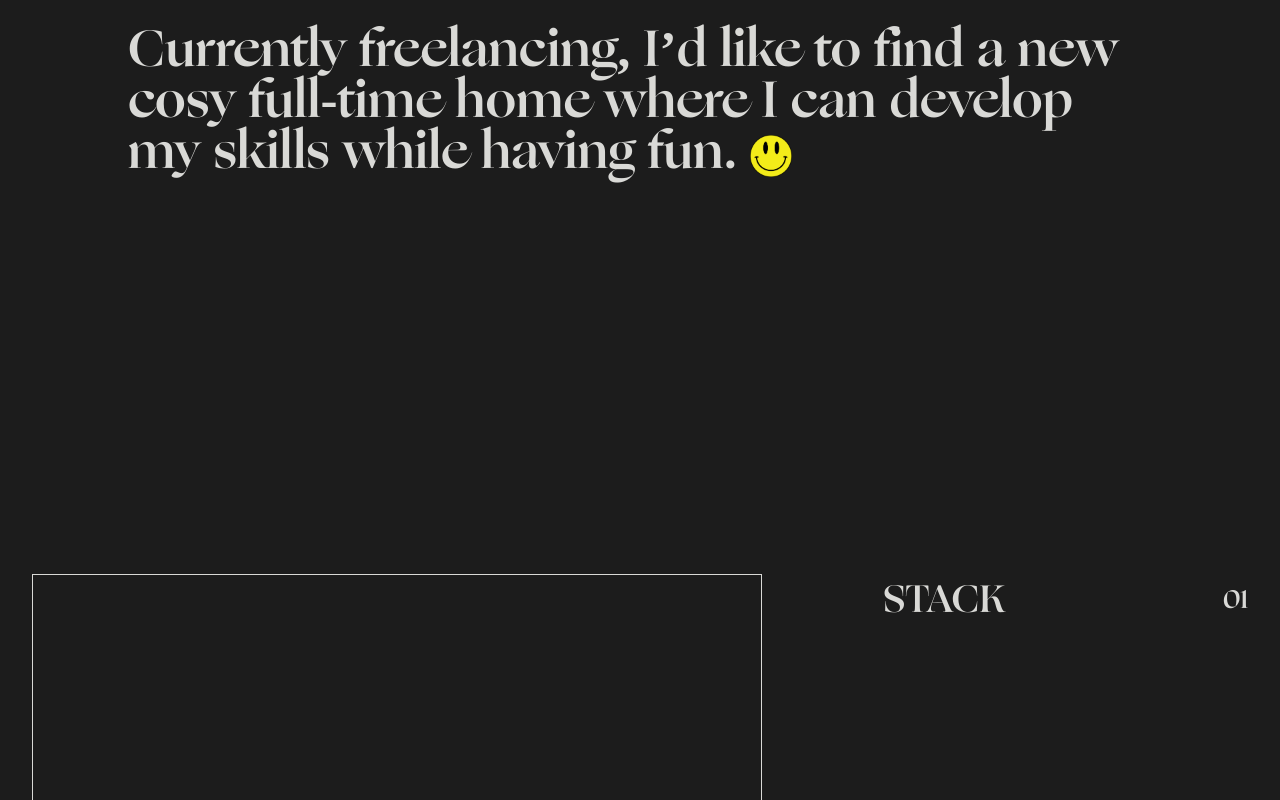
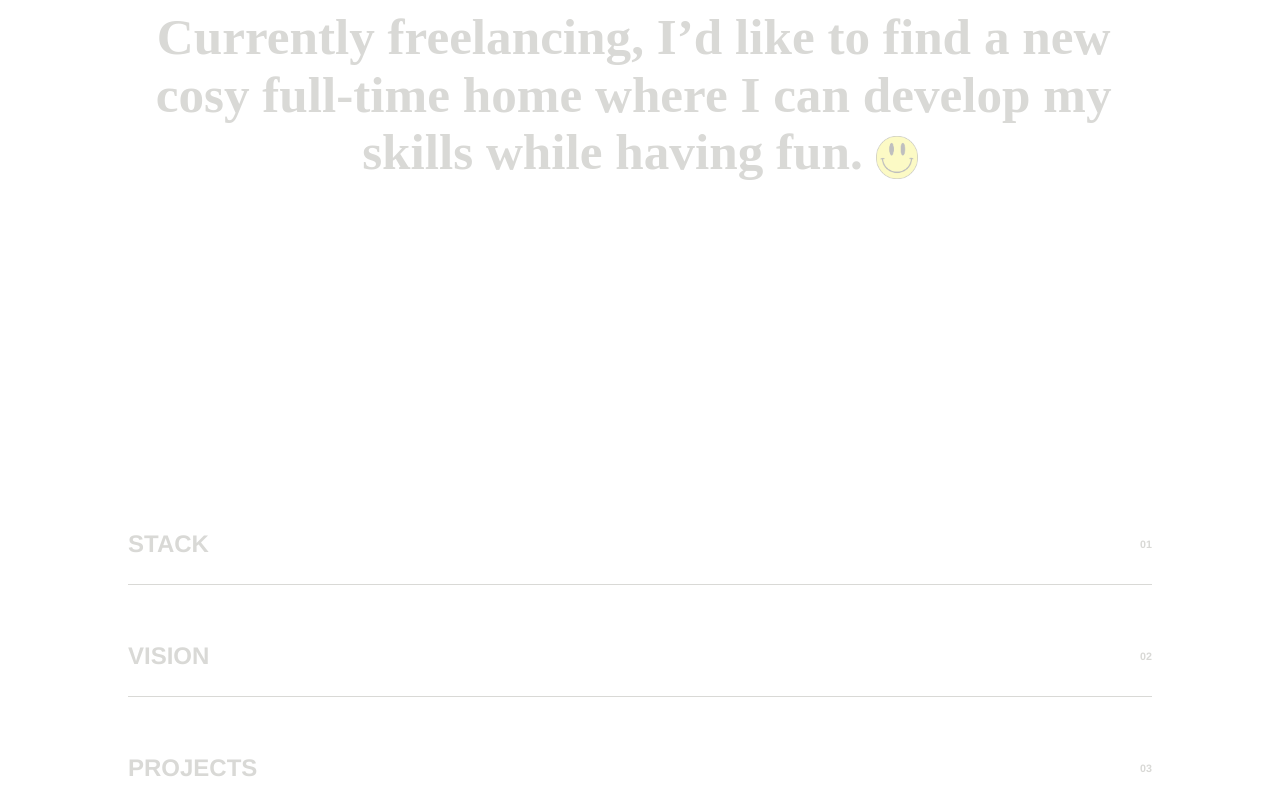
Before and after one commit to MTLY-1610/CV2023, a Next.js app: page / in a window 1280 px wide. Shown: the part 440-1240 px from the top of the page. Built offline with nearby package versions, Linux system fonts and the light colour scheme.

Commit message:
collapsable elements in section

```diff
--- a/src/components/hero/Hero.module.css
+++ b/src/components/hero/Hero.module.css
@@ -1,17 +1,4 @@
-  @font-face {
-    font-family: 'Ogg';
-    src: url('../../../public/fonts/Ogg-Bold.woff2') format('woff2');
-    font-weight: bold;
-    font-style: normal;
-    font-display: swap;
-  }
-  @font-face {
-    font-family: 'Ogg';
-    src: url('../../../public/fonts/Ogg-BoldItalic.woff2') format('woff2');
-    font-weight: bold;
-    font-style: italic;
-    font-display: swap;
-  }
+
 
   /* _________________________________________________________________________ */
 
@@ -47,6 +34,7 @@
   }
 
   .hero__pitch {
+    top: 20%;
     font:  bold  4vw/1em 'Ogg';
     display: flex;
     flex-direction: column;
@@ -54,6 +42,8 @@
     gap: .5em;
     padding:2rem;
     position: absolute;
+    text-align:center;
+    line-height:4.5vw;
   }
 
   .hero__word {
@@ -63,6 +53,7 @@
     display: inline-block;
     margin-right: 1vw;
 
+
   }
 
   .hero__image {
@@ -70,6 +61,7 @@
     vertical-align: middle;
     width: 3.3vw;
     height:auto;
+    opacity: .25;
   }
 
 
@@ -95,8 +87,10 @@
       font-size:30px;
     }
     .hero__pitch {
+      top:23%;
       width:100%;
       font-size:25px;
+      line-height: 30px;
     }
     .hero__image {
       display: inline-block;
--- a/src/components/horizSection/HorizSection.module.css
+++ b/src/components/horizSection/HorizSection.module.css
@@ -1,17 +1,4 @@
-@font-face {
-  font-family: 'Ogg';
-  src: url('../../../public/fonts/Ogg-Bold.woff2') format('woff2');
-  font-weight: bold;
-  font-style: normal;
-  font-display: swap;
-}
-@font-face {
-  font-family: 'Ogg';
-  src: url('../../../public/fonts/Ogg-BoldItalic.woff2') format('woff2');
-  font-weight: bold;
-  font-style: italic;
-  font-display: swap;
-}
+
 .scroll_section__outer {
     overflow: hidden;
 
@@ -33,15 +20,4 @@
     display: flex;
     justify-content: center;
     align-items: center;
-    font:  bold  4vw/1em 'Ogg';
-    color: var(--coolGray1c);
-    text-transform:uppercase;
-
   }
-
-  /* .scroll-section h3 {
-    color: var(--primaryTextColor);
-    letter-spacing: var(--headlineMedium);
-    font-size: var(--headlineMedium);
-    text-transform: uppercase;
-  } */
--- a/src/components/horizSection/sectionOne/SectionOne.js
+++ b/src/components/horizSection/sectionOne/SectionOne.js
@@ -1,32 +1,101 @@
-import React, { useRef, useEffect } from "react";
+import React, { useState, useRef } from "react";
 import gsap from "gsap";
-import ScrollTrigger from "gsap/dist/ScrollTrigger";
-import styles from './SectionOne.module.css'
+import styles from './SectionOne.module.css';
 
 const SectionOne = () => {
+    const [activeIndex, setActiveIndex] = useState(null);
+    const refs = useRef([]);
+
+    const toggleContent = (index) => {
+        const currentElement = refs.current[index];
+
+        if (activeIndex === index) {
+            // Close the currently active section
+            gsap.to(currentElement, {
+                height: 0,
+                opacity: 0,
+                duration: 0.6,
+                ease: "power2.inOut",
+            });
+            setActiveIndex(null);
+        } else {
+            // Close the previously active section
+            if (activeIndex !== null) {
+                const previousElement = refs.current[activeIndex];
+                gsap.to(previousElement, {
+                    height: 0,
+                    opacity: 0,
+                    duration: 0.6,
+                    ease: "power2.inOut",
+                });
+            }
+
+            // Open the clicked section
+            gsap.set(currentElement, { height: "auto", opacity: 1 });
+            const autoHeight = currentElement.scrollHeight; // Get natural height
+
+            gsap.fromTo(
+                currentElement,
+                { height: 0, opacity: 0 },
+                {
+                    height: '10vh',
+                    opacity: 1,
+                    duration: 0.6,
+                    ease: "power2.inOut",
+                }
+            );
+
+            setActiveIndex(index);
+        }
+    };
+
     return (
         <div className={styles.section__wrapper}>
-            <div className={styles.section__inner__wrapper_1}>
-                <div className={styles.section__inner__wrapper__top}>
-                    <div className={styles.inner__wrapper__top__left}>
+            <div className={styles.collaps__wrapper}>
+                <div className={styles.collaps__one}>
+                    <div className={styles.collaps__content} onClick={() => toggleContent(1)}>
+                        <h1>STACK</h1>
+                        <h6>01</h6>
                     </div>
-                    <div className={styles.inner__wrapper__top__right}>
-                        <div className={styles.left__collaps__1}>
-                            <h2>
-                                STACK
-                            </h2>
-                            <p>01</p>
-                        </div>
-                        <div className={styles.left__collaps__2}></div>
-                        <div className={styles.left__collaps__3}></div>
+                    <div
+                        ref={(el) => (refs.current[1] = el)}
+                        className={styles.collaps__one__paragraph}
+                        style={{ overflow: 'hidden', height: 0, opacity: 0 }}
+                    >
+                        HTML, CSS, SCSS, Tailwind, Javascript, Typescript, Next, React, Angular, Vue, Nexus, Python (basics), Mysql, MongoDB, Express, Node, MERN, CERN, GIT.
                     </div>
-                </div>
-                <div className={styles.section__name}>
-                    <h1>UI
-                        development</h1>
+                    <div className={styles.separator}></div>
                 </div>
 
+                <div className={styles.collaps__two}>
+                    <div className={styles.collaps__content} onClick={() => toggleContent(2)}>
+                        <h1>VISION</h1>
+                        <h6>02</h6>
+                    </div>
+                    <div
+                        ref={(el) => (refs.current[2] = el)}
+                        className={styles.collaps__two__paragraph}
+                        style={{ overflow: 'hidden', height: 0, opacity: 0 }}
+                    >
+                        HTML, CSS, SCSS, Tailwind, Javascript, Typescript, Next, React, Angular, Vue, Nexus, Python (basics), Mysql, MongoDB, Express, Node, MERN, CERN, GIT.
+                    </div>
+                    <div className={styles.separator}></div>
+                </div>
 
+                <div className={styles.collaps__three}>
+                    <div className={styles.collaps__content} onClick={() => toggleContent(3)}>
+                        <h1>PROJECTS</h1>
+                        <h6>03</h6>
+                    </div>
+                    <div
+                        ref={(el) => (refs.current[3] = el)}
+                        className={styles.collaps__three__paragraph}
+                        style={{ overflow: 'hidden', height: 0, opacity: 0 }}
+                    >
+                        HTML, CSS, SCSS, Tailwind, Javascript, Typescript, Next, React, Angular, Vue, Nexus, Python (basics), Mysql, MongoDB, Express, Node, MERN, CERN, GIT.
+                    </div>
+                    <div className={styles.separator}></div>
+                </div>
             </div>
         </div>
     );
--- a/src/components/horizSection/sectionOne/SectionOne.module.css
+++ b/src/components/horizSection/sectionOne/SectionOne.module.css
@@ -1,3 +1,6 @@
+
+
+
 .section__wrapper{
     display:flex;
     flex-direction: column;
@@ -5,58 +8,69 @@
     height: 100%;
     background-color: none;
     align-items: center;
-    justify-content:center;
+    justify-content:space-between;
+    background: white;
+    padding-top: 10%;
+
 }
-.section__name{
+/* .section__name{
     display: flex;
-    font-size: var(--headlineBig);
+    width: 100%;
+    align-items: center;
+    justify-content: center;
+    font-family: 'Slussen-Extended';
+    font-size: 10vw;
+
+} */
+.collaps__wrapper{
+    width: 100%;
+    min-height: 50%;
+    display: flex;
+    flex-direction: column;
+    font-family: 'Helvetica Neue';
+    align-items: center;
+    justify-content: space-around;
+
+}
+.collaps__one, .collaps__two, .collaps__three{
+    width: 80%;
+    min-height: 10vh;
+    display: flex;
+    flex-direction: column;
+    font-family: 'Helvetica Neue';
+    align-items: center;
+    justify-content: space-between;
+
+}
+.collaps__content{
+    width: 100%;
+    height:10vh;
+    display: flex;
+    flex-direction: row;
+    font-family: 'Helvetica Neue';
+    align-items: center;
+    justify-content: space-between;
+
+}
+.separator{
+  width: 100%;
+  height: 1px;
+  background-color: var(--coolGray1c);
+  transform-origin: center;
+}
+.collaps__one__paragraph, .collaps__two__paragraph, .collaps__three__paragraph {
+    display: flex;
+    align-items: center;
+    justify-content: flex-end;
+    width: 100%;
+    color: var(--coolGray1c)
+
+
+    /* opacity: 0;
+    visibility: hidden;
+    transition: opacity 0.3s ease, visibility 0.3s ease; */
 }
 
-.section__inner__wrapper_1{
-    display:flex;
-    flex-direction: column;
-    align-items: center;
-    justify-content:center;
-    width: 100vw;
-    height: 70vh;
-    padding: 2rem;
-}
-.section__inner__wrapper__top{
-    display:flex;
-    flex-direction: row;
-    align-items: center;
-    justify-content:space-between;
-    width: 100%;
-    height: 50vh;
+.collaps__one__paragraph:target {
 
 }
-
-.inner__wrapper__top__left{
-    display:flex;
-    flex-direction: column;
-    align-items: center;
-    justify-content:center;
-    width: 60%;
-    height: 40vh;
-    border:1px solid var(--coolGray1c);
-}
-
-.inner__wrapper__top__right{
-    display:flex;
-    flex-direction: column;
-    align-items: center;
-    justify-content:flex-start;
-    width: 30%;
-    height: 40vh;
-    /* border:1px solid var(--coolGray1c); */
-
-}
-
-.left__collaps__1, .left__collaps__2, .left__collaps__3{
-    display: flex;
-    width: 100%;
-    flex-direction: row;
-    align-items: center;
-    justify-content: space-between;
-    font-size: var(--headlineMedium);
-}
--- a/src/styles/globals.css
+++ b/src/styles/globals.css
@@ -1,13 +1,99 @@
+@font-face {
+  font-family: 'Ogg-bold';
+  src: url('../../public/fonts/Ogg-Bold.woff2') format('woff2');
+  font-weight: bold;
+  font-style: normal;
+  font-display: swap;
+}
+@font-face {
+  font-family: 'Ogg-bold-ita';
+  src: url('../../public/fonts/Ogg-BoldItalic.woff2') format('woff2');
+  font-weight: bold;
+  font-style: italic;
+  font-display: swap;
+}
+@font-face {
+  font-family: 'Helvetica Neue';
+  src: url('../../public/fonts/HelveticaNeue-Black.woff2') format('woff2');
+  font-weight: 900;
+  font-style: normal;
+  font-display: swap;
+}
+@font-face {
+  font-family: 'Helvetica Neue';
+  src: url('../../public/fonts/HelveticaNeue-Bold.woff2') format('woff2');
+  font-weight: bold;
+  font-style: normal;
+  font-display: swap;
+}
+@font-face {
+  font-family: 'Helvetica Neue';
+  src: url('../../public/fonts/HelveticaNeue-Medium.woff2') format('woff2');
+  font-weight: 500;
+  font-style: normal;
+  font-display: swap;
+}
+@font-face {
+  font-family: 'Helvetica Neue';
+  src: url('../../public/fonts/HelveticaNeue-Thin.woff2') format('woff2');
+  font-weight: 100;
+  font-style: normal;
+  font-display: swap;
+}
+
+@font-face {
+  font-family: 'Helvetica Neue';
+  src: url('../../public/fonts/HelveticaNeue-Light.woff2') format('woff2');
+  font-weight: 300;
+  font-style: normal;
+  font-display: swap;
+}
+@font-face {
+  font-family: 'Slussen-Extended Black-Extd';
+  src: url('../../public/fonts/Slussen-Extended-Black.woff2') format('woff2');
+  font-weight: 900;
+  font-style: normal;
+  font-display: swap;
+}
+
+@font-face {
+  font-family: 'Slussen-Extended Thin-Extd';
+  src: url('../../public/fonts/Slussen-Extended-Thin.woff2') format('woff2');
+  font-weight: 100;
+  font-style: normal;
+  font-display: swap;
+}
+
+@font-face {
+  font-family: 'Slussen-Extended Medium-Extd';
+  src: url('../../public/fonts/Slussen-Extended-Medium.woff2') format('woff2');
+  font-weight: 500;
+  font-style: normal;
+  font-display: swap;
+}
+
+@font-face {
+  font-family: 'Slussen-Extended';
+  src: url('../../public/fonts/Slussen-Extended-BlackItalic.woff2') format('woff2');
+  font-weight: 900;
+  font-style: italic;
+  font-display: swap;
+}
+
+
 html,
 body,
 * {
   padding: 0;
   margin: 0;
   box-sizing: border-box;
-  background-color: var(--bgBlack);
 
   /* font-family: "Montserrat", -apple-system, BlinkMacSystemFont, Segoe UI, Roboto,
     Oxygen, Ubuntu, Cantarell, Fira Sans, Droid Sans, Helvetica Neue, sans-serif; */
+}
+body{
+color: var(--coolGray1c);
+cursor: url('/img/pointer.png'), auto;
 }
 
 
@@ -18,10 +104,11 @@ body,
   --coolGray1c: #D9D9D6;
   --black3c: #212721;
   --green7726c: #007B4B;
-  --headlineBig: clamp(5rem, 7.2vw, 15rem);
-  --headlineMedium: clamp(1rem, 2vw, 4rem);
-  --headlineSmall: clamp(0.6rem, 0.75vw, 1.3rem);
-  --spacing: clamp(0.9rem, 0.75vw, 1.3rem);
+  --headlineBig: clamp( 1rem, 6vw, 15rem);
+  --headlineMedium: clamp(3rem, 2vw, 4rem);
+  --headlineSmall: clamp(1rem, 1vw, 1rem);
+
+  --SlExM: 'Slussen-Extended Medium-Extd';
 }
 
 
```
Also changed, not shown: src/components/menu/Menu.module.css (+11 -8 lines).
